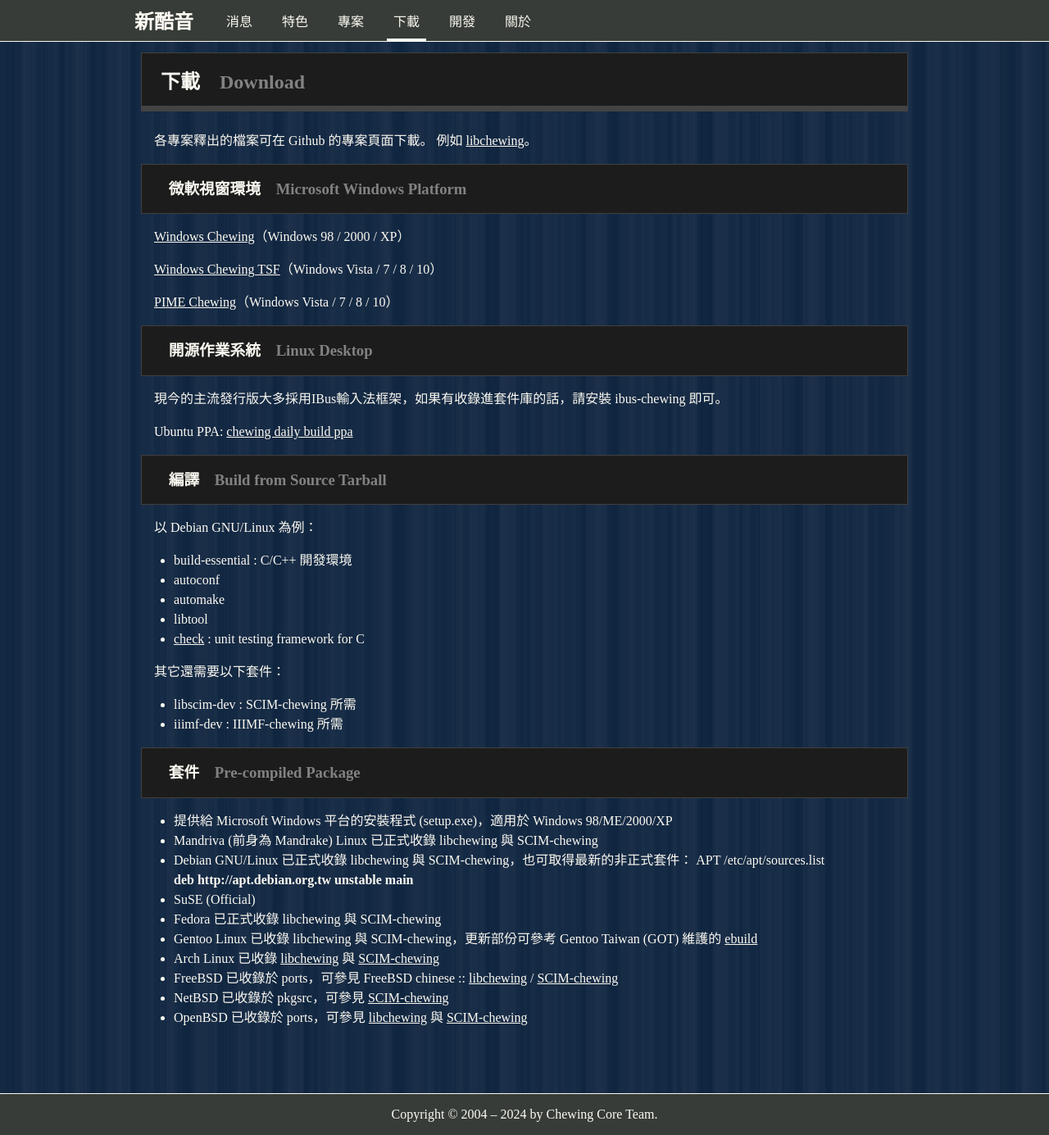
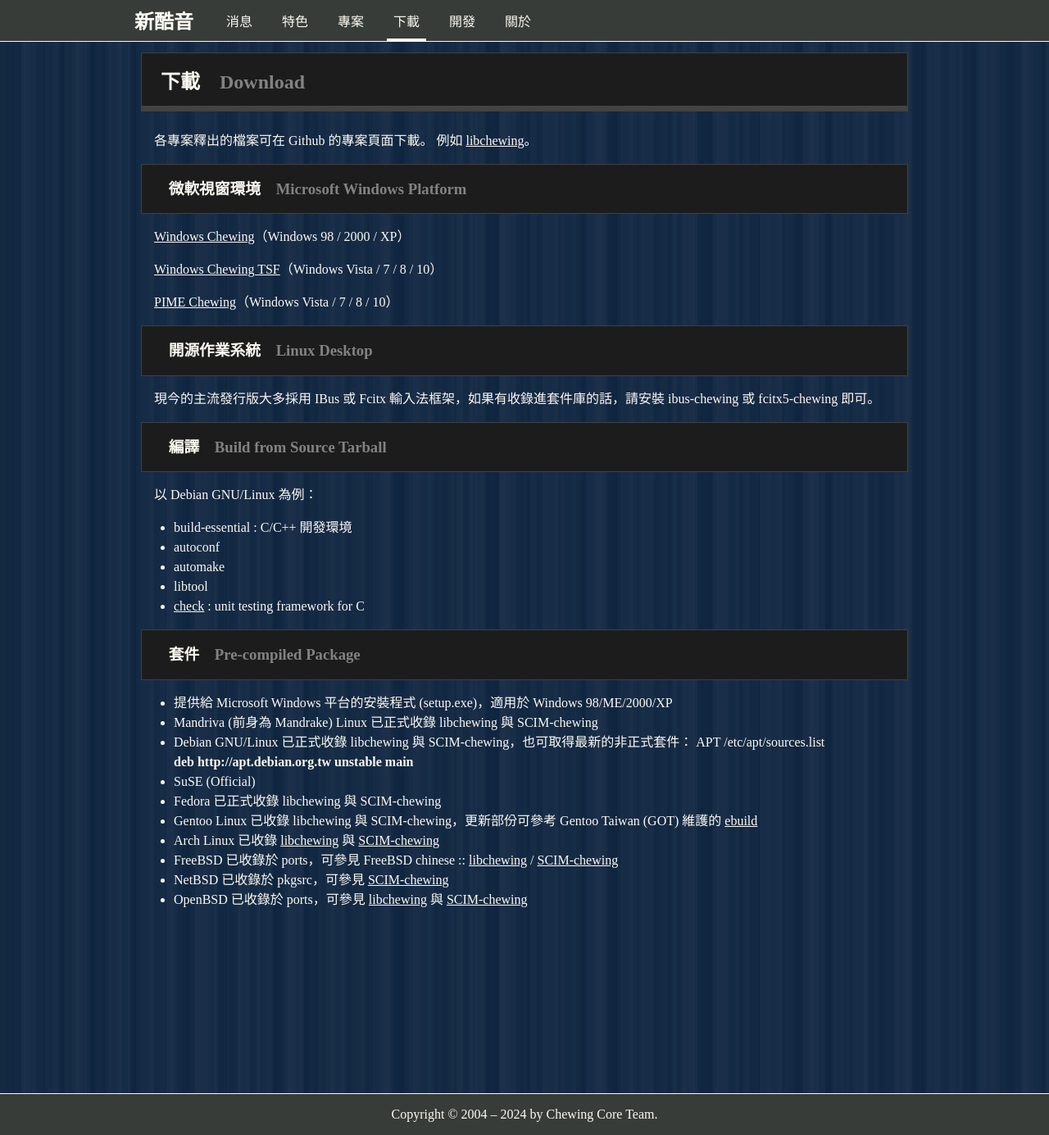
Before and after one commit to chewing/chewing.github.com, a Jekyll site: the page built from download.html, in a window 1280 px wide and 1385 px high. Shown: the whole window at 82% size. Built offline with Jekyll 4.4.1, drawn with Linux system fonts in a browser that asks for light colours.

Commit message:
Drop outdated hyperlinks and content

```diff
--- a/development.html
+++ b/development.html
@@ -61,7 +61,6 @@
 			<li><a href="https://github.com/ibus/ibus/wiki">IBus &mdash; Intelligent Input Bus for Linux / Unix OS</a></li>
 			<li><a href="https://github.com/scim-im/">SCIM &mdash; Smart Common Input Method platform</a></li>
 			<li><a href="https://en.wikipedia.org/wiki/Internet/Intranet_Input_Method_Framework">OpenI18N.org 的輸入法架構：IIIMF</a></li>
-			<li><a href="http://of.openfoundry.org/projects/100/">SpaceChewing &mdash; OS X 上的酷音輸入法</a></li>
 			<li><a href="https://openvanilla.org/">OpenVanilla IM Framework / 開放香草輸入法框架</a></li>
 			<li><a href="https://github.com/chinese-opendesktop/oxim">Open X Input Method (OXIM)</a></li>
 			<li><a href="https://zh.wikipedia.org/wiki/Xcin">XCIN</a></li>
--- a/download.html
+++ b/download.html
@@ -19,8 +19,7 @@
 		<header>
 			<h3 title="Linux Desktop">開源作業系統</h3>
 		</header>
-		<p>現今的主流發行版大多採用IBus輸入法框架，如果有收錄進套件庫的話，請安裝 ibus-chewing 即可。</p>
-		<p>Ubuntu PPA: <a href="https://launchpad.net/~chewing/+archive/chewing">chewing daily build ppa</a></p>
+		<p>現今的主流發行版大多採用 IBus 或 Fcitx 輸入法框架，如果有收錄進套件庫的話，請安裝 ibus-chewing 或 fcitx5-chewing 即可。</p>
 	</section>
 	<section>
 		<header>
@@ -33,11 +32,6 @@
 			<li>automake</li>
 			<li>libtool</li>
 			<li><a href="https://libcheck.github.io/check/">check</a> : unit testing framework for C</li>
-		</ul>
-		<p>其它還需要以下套件：</p>
-		<ul>
-			<li>libscim-dev : SCIM-chewing 所需</li>
-			<li>iiimf-dev : IIIMF-chewing 所需</li>
 		</ul>
 	</section>
 	<section>
```
Also changed, not shown: about.html (+1 -13 lines).
